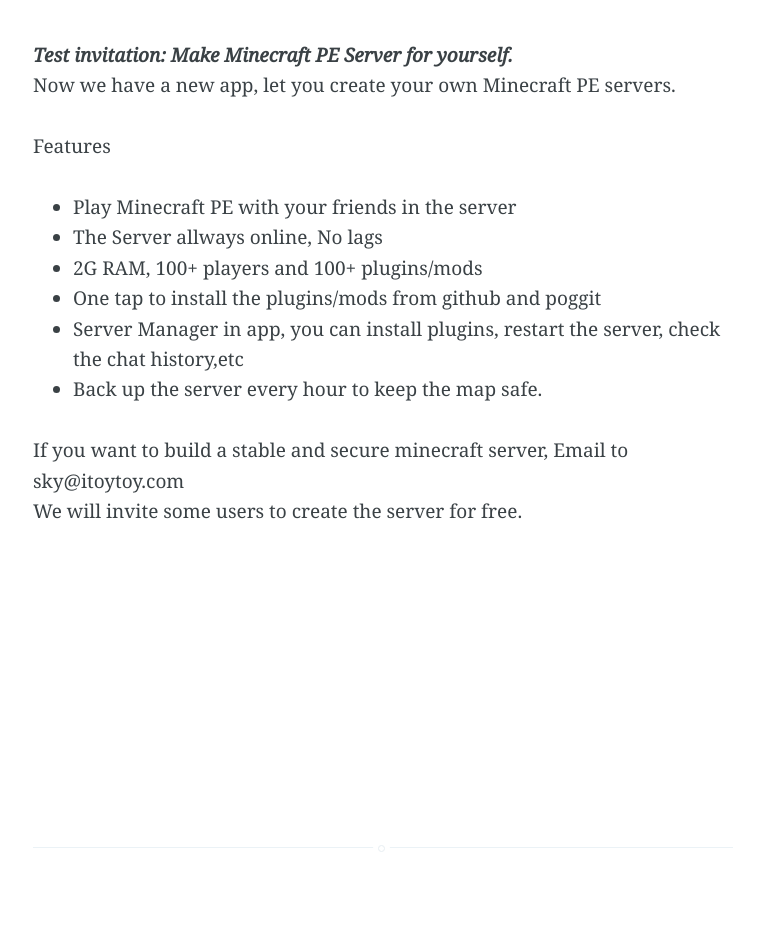
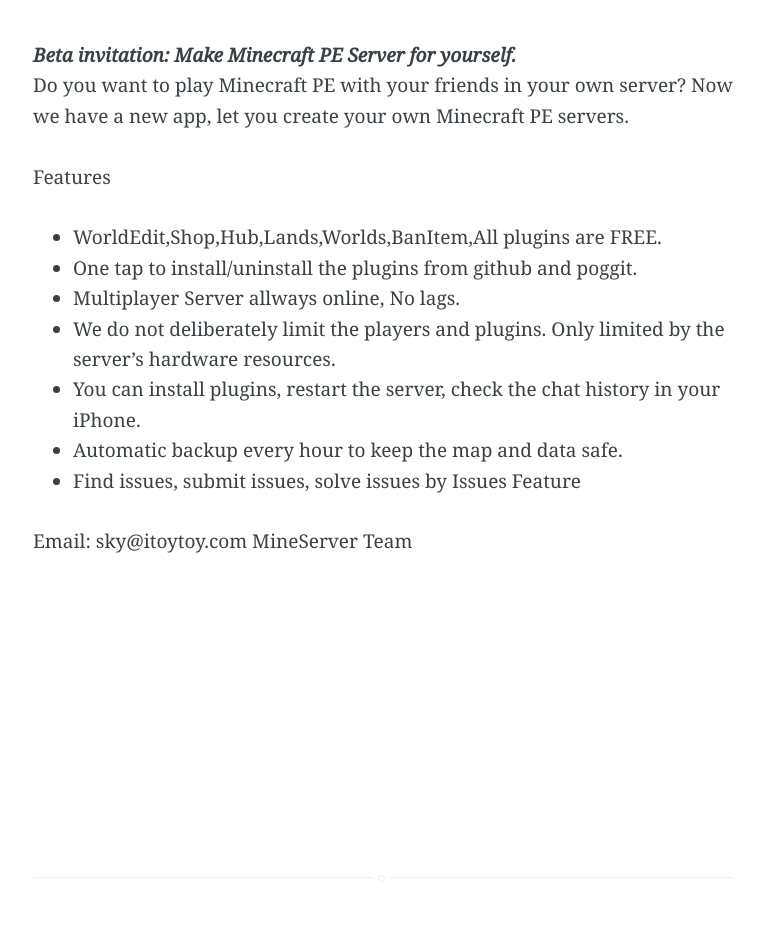
Before and after one commit to Minecraft-PE-Servers/Minecraft-PE-Servers.github.io, a Jekyll site: the page built from _posts/2016-06-10-mineserver-feedback.md, in a window 1280 px wide. Shown: the whole page, without its empty margins (257-1021 px from the left). Built offline with Jekyll 4.4.1, drawn with Linux system fonts in a browser that asks for light colours.

Commit message:
Update 2016-06-10-mineserver-feedback.md

```diff
--- a/_posts/2016-06-10-mineserver-feedback.md
+++ b/_posts/2016-06-10-mineserver-feedback.md
@@ -6,16 +6,18 @@
 feedback: true
 question: false
 ---
-***Test invitation: Make Minecraft PE Server for yourself.***
+***Beta invitation: Make Minecraft PE Server for yourself.***
+Do you want to play Minecraft PE with your friends in your own server?
 Now we have a new app, let you create your own Minecraft PE servers.
 
 Features
-- Play Minecraft PE with your friends in the server
-- The Server allways online, No lags
-- 2G RAM, 100+ players and 100+ plugins/mods
-- One tap to install the plugins/mods from github and poggit
-- Server Manager in app, you can install plugins, restart the server, check the chat history,etc
-- Back up the server every hour to keep the map safe.
+- WorldEdit,Shop,Hub,Lands,Worlds,BanItem,All plugins are FREE.
+- One tap to install/uninstall the plugins from github and poggit.
+- Multiplayer Server allways online, No lags.
+- We do not deliberately limit the players and plugins. Only limited by the server's hardware resources.
+- You can install plugins, restart the server, check the chat history in your iPhone.
+- Automatic backup every hour to keep the map and data safe.
+- Find issues, submit issues, solve issues by Issues Feature
 
-If you want to build a stable and secure minecraft server, Email to sky@itoytoy.com
-We will invite some users to create the server for free.
+Email: sky@itoytoy.com
+MineServer Team
```
